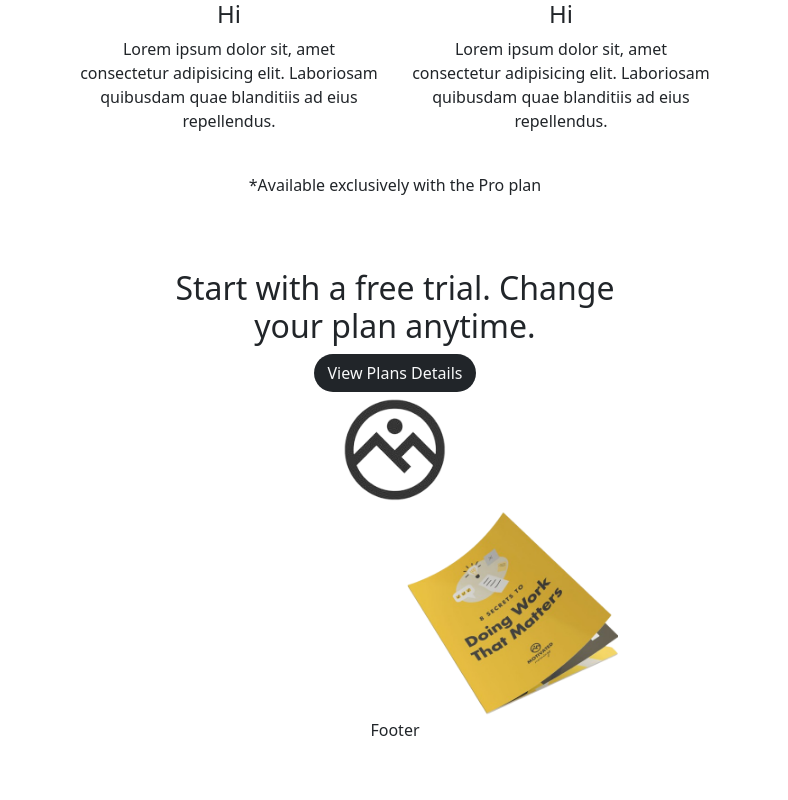
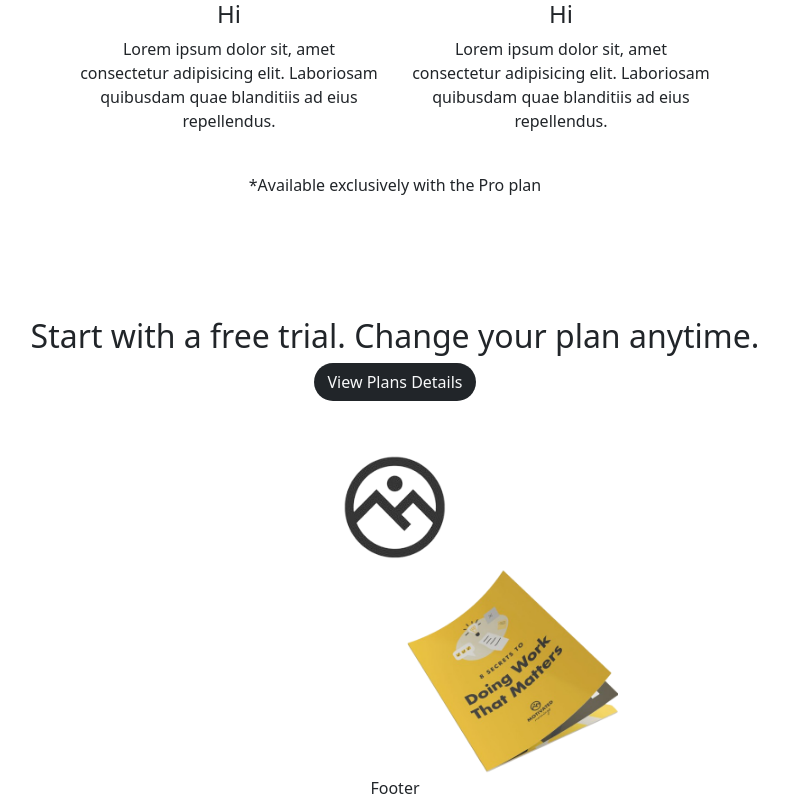
Before and after one commit to Ajith369369/motivated-mornings-frontend, a React (Vite) app: page / in a window 1280 px wide. Shown: the part 1824-2624 px from the top of the page, without its empty margins (245-1033 px from the left). Before the commit the page ends 2566 px from the top, so only its background shows below. Built offline with nearby package versions, Linux system fonts and the light colour scheme.

Commit message:
Add margin.

```diff
--- a/src/components/Pricing.css
+++ b/src/components/Pricing.css
@@ -0,0 +1,3 @@
+#trial {
+  min-width: 100%;
+}
--- a/src/components/Pricing.jsx
+++ b/src/components/Pricing.jsx
@@ -7,7 +7,7 @@ function Pricing() {
       <section id="trial">
         <div className="row">
           <div className="col-md-2"></div>
-          <div className="col-md-8">
+          <div className="col-md-8 my-5">
             <div className="text-center">
               <h2>Start with a free trial. Change your plan anytime.</h2>
             </div>
```
